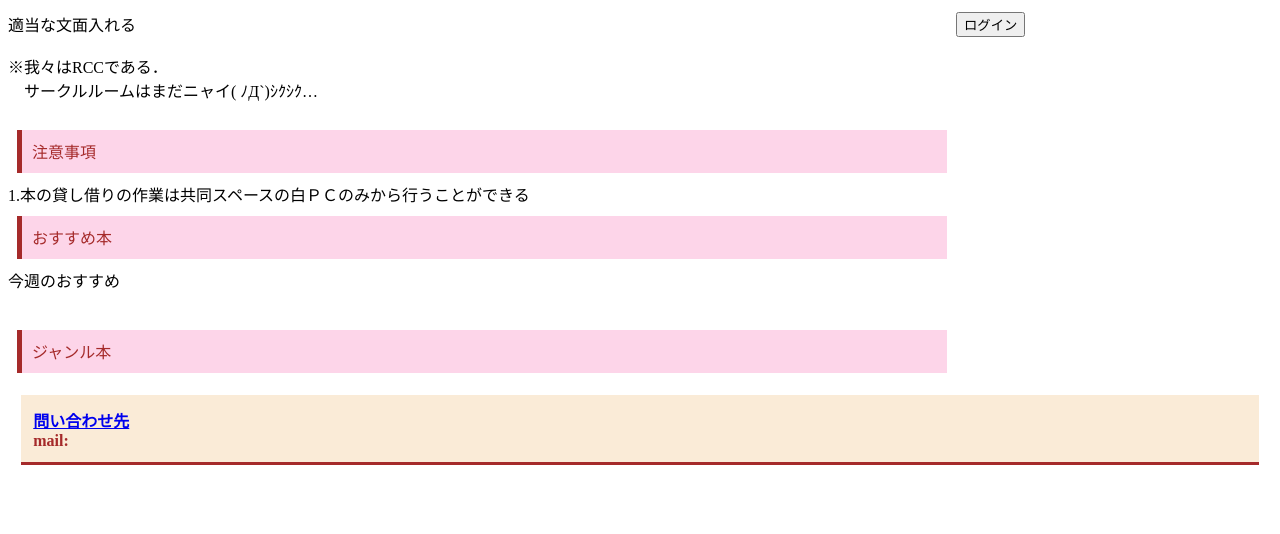
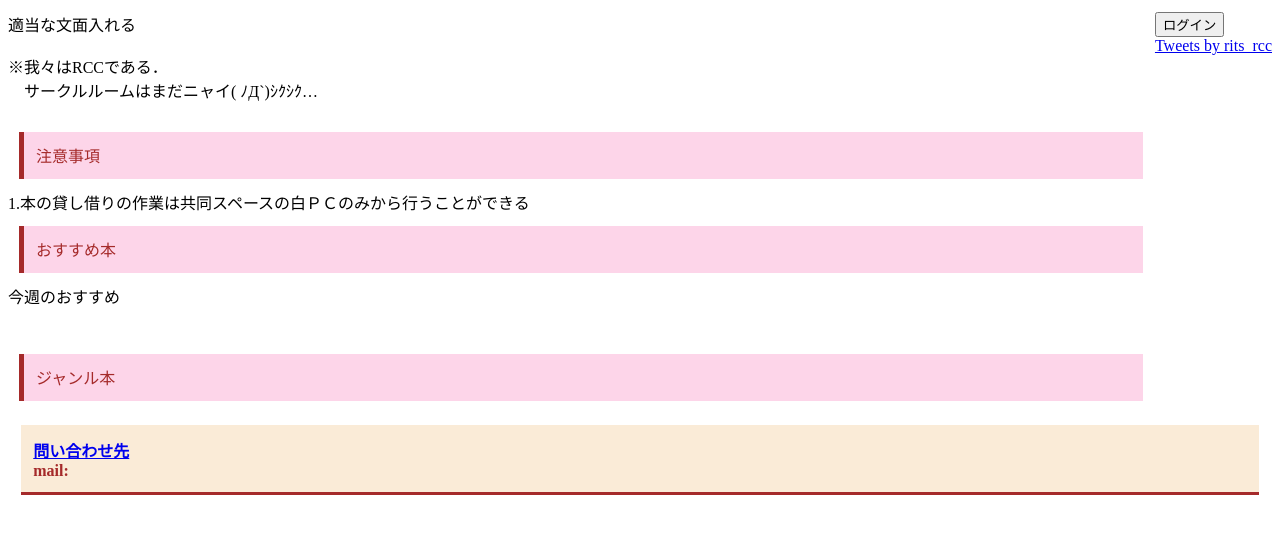
Before and after one commit to anshibagundan/RCC_BookManagementSystem, a Django app: page / in a window 1280 px wide. Shown: the part 121-655 px from the top of the page. Run offline with Django 3.2, Linux system fonts and the light colour scheme; data that the repository does not hold is empty; some libraries are stand-ins or nearby versions.

Commit message:
Twitter埋め込み

```diff
--- a/BookManagementSystem_app/static/RCC_Library.css
+++ b/BookManagementSystem_app/static/RCC_Library.css
@@ -39,7 +39,7 @@ main.main {
 
 .home_body{
     display: grid;
-    grid-template-columns: 75% 25%;
+    grid-template-columns: 1fr auto;
 }
 
 .menyu{
--- a/BookManagementSystem_app/templates/Library_home.html
+++ b/BookManagementSystem_app/templates/Library_home.html
@@ -54,13 +54,18 @@
             <div class="Subheading">
                 ジャンル本
             </div>
+        </div>
 
-        </div>
         <div class="right_body">
             <div>
                 <a href="{% url 'login' %}">
                     <button>ログイン</button>
                 </a>
+            </div>
+            <div>
+                <a class="twitter-timeline" data-width="400" data-height="400" data-theme="light"
+                    href="https://twitter.com/rits_rcc?ref_src=twsrc%5Etfw">Tweets by rits_rcc</a>
+                <script async src="https://platform.twitter.com/widgets.js" charset="utf-8"></script>
             </div>
         </div>
     </div>
```
Lines whose indentation alone changed are shown as unchanged.
